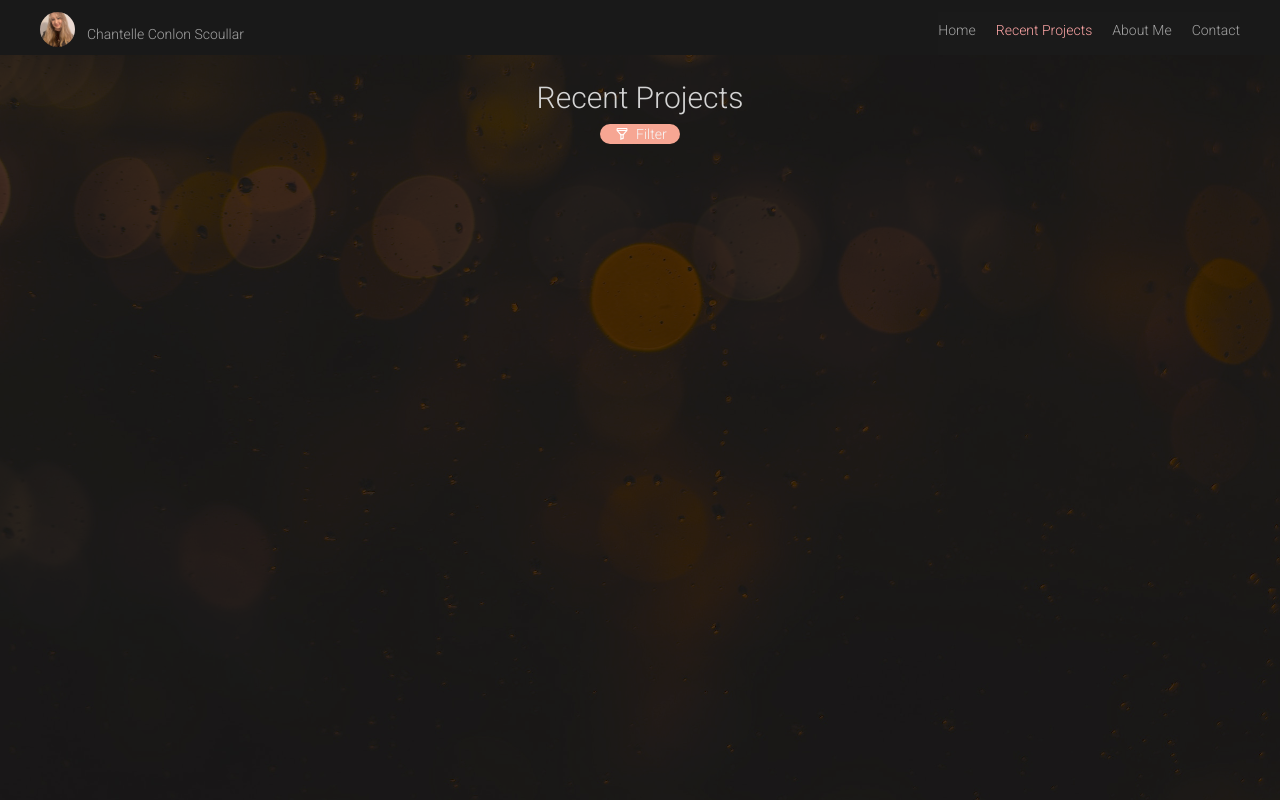
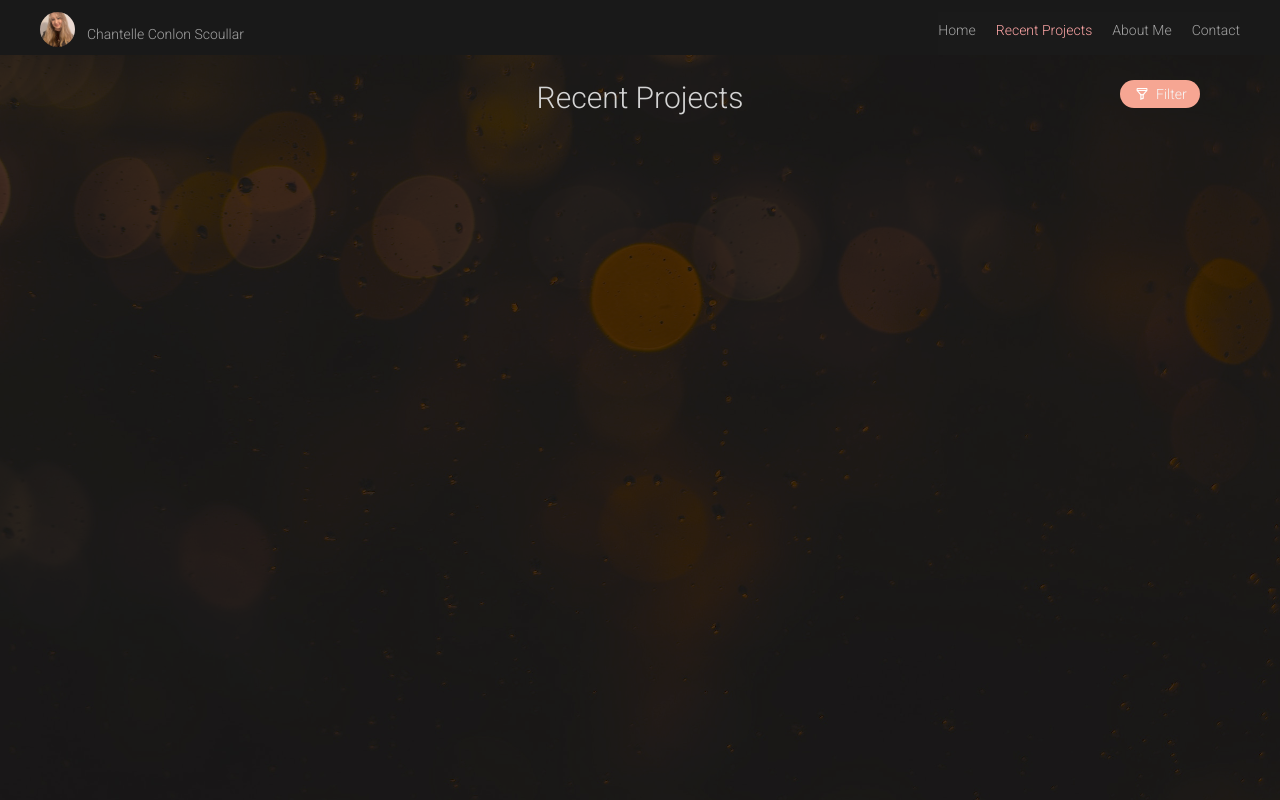
Before and after one commit to chanteCon/portfolioWebsite, a Next.js app in the folder website/: page /projects in a window 1280 px wide. Built offline with nearby package versions, Linux system fonts and the light colour scheme.

Commit message:
fixed opening filters moving all content

```diff
--- a/website/app/components/FilterBtn.jsx
+++ b/website/app/components/FilterBtn.jsx
@@ -3,7 +3,7 @@ import Image from "next/image"
 export const FilterBtn = ({ setFilterOn }) => {
   return (
     <button
-      className = " px-4 text-neutral-100 rounded-2xl w-20"
+      className = " px-4 text-neutral-100 rounded-2xl w-20 h-7"
       style = {{ backgroundColor: '#F6A693' }}
       onClick = {setFilterOn}
       >
--- a/website/app/projects/page.js
+++ b/website/app/projects/page.js
@@ -18,13 +18,14 @@ export default function Projects() {
   }, []);
 
   return (
-      <div className = 'pt-20 w-2/5 flex flex-col items-center space-y-2'>
+      <div className = 'pt-20 align-center'>
         <h1 className= "text-neutral-300 text-3xl"> Recent Projects</h1>
+        <div className = "absolute sm:top-20 sm:right-20">
           {
             showFilters
               ? <>
                 <div
-                className = "w-screen h-screen fixed top-10 left-0 z-1000"
+                  className = "w-screen h-screen fixed top-0 left-0 z-1000"
                   onClick = { () => setShowFilters(false) }
                 ></div>
                 <div className = "relative z-2000">
@@ -34,8 +35,10 @@ export default function Projects() {
                 />
                 </div>
                 </>
-            : <FilterBtn setFilterOn = {() => setShowFilters(true)}/>
+              : <FilterBtn
+                setFilterOn = {() => setShowFilters(true)}/>
           }
+        </div>
       </div>
   )
  }
```
Lines whose indentation alone changed are shown as unchanged.
